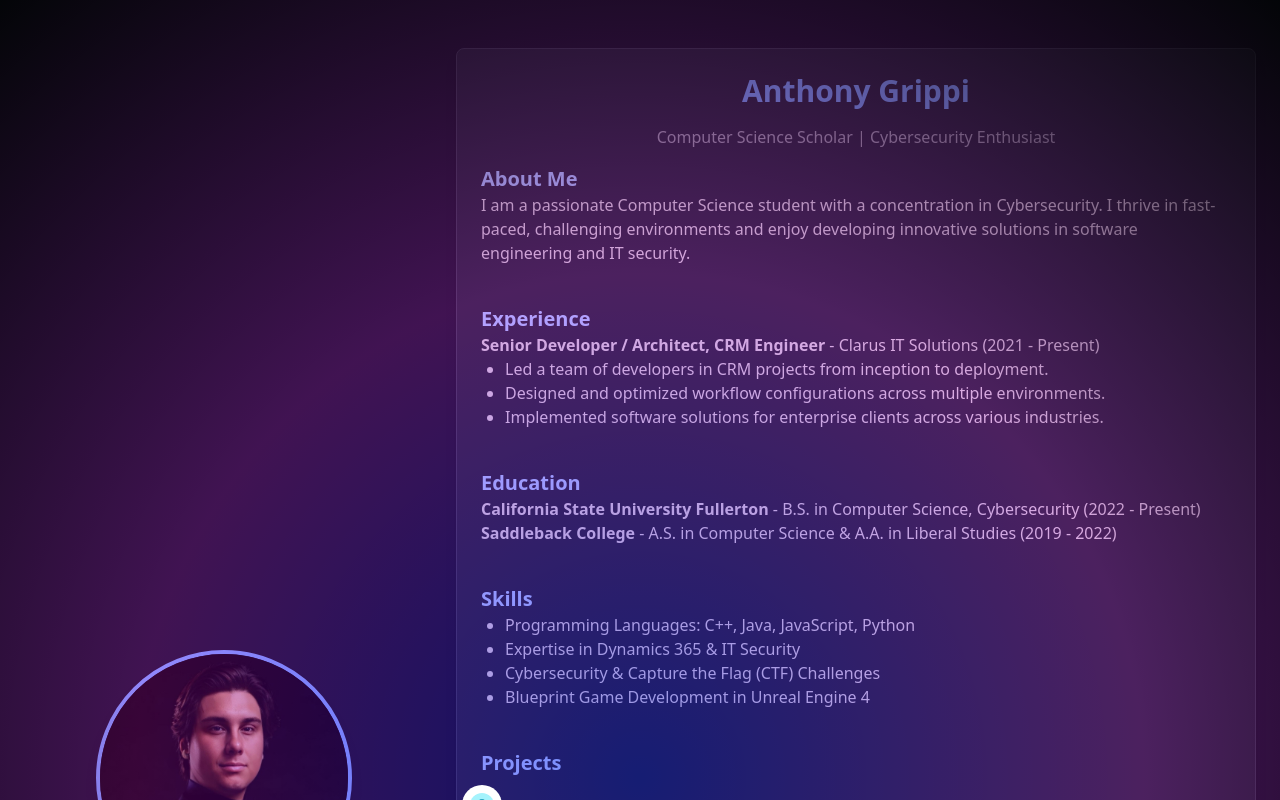
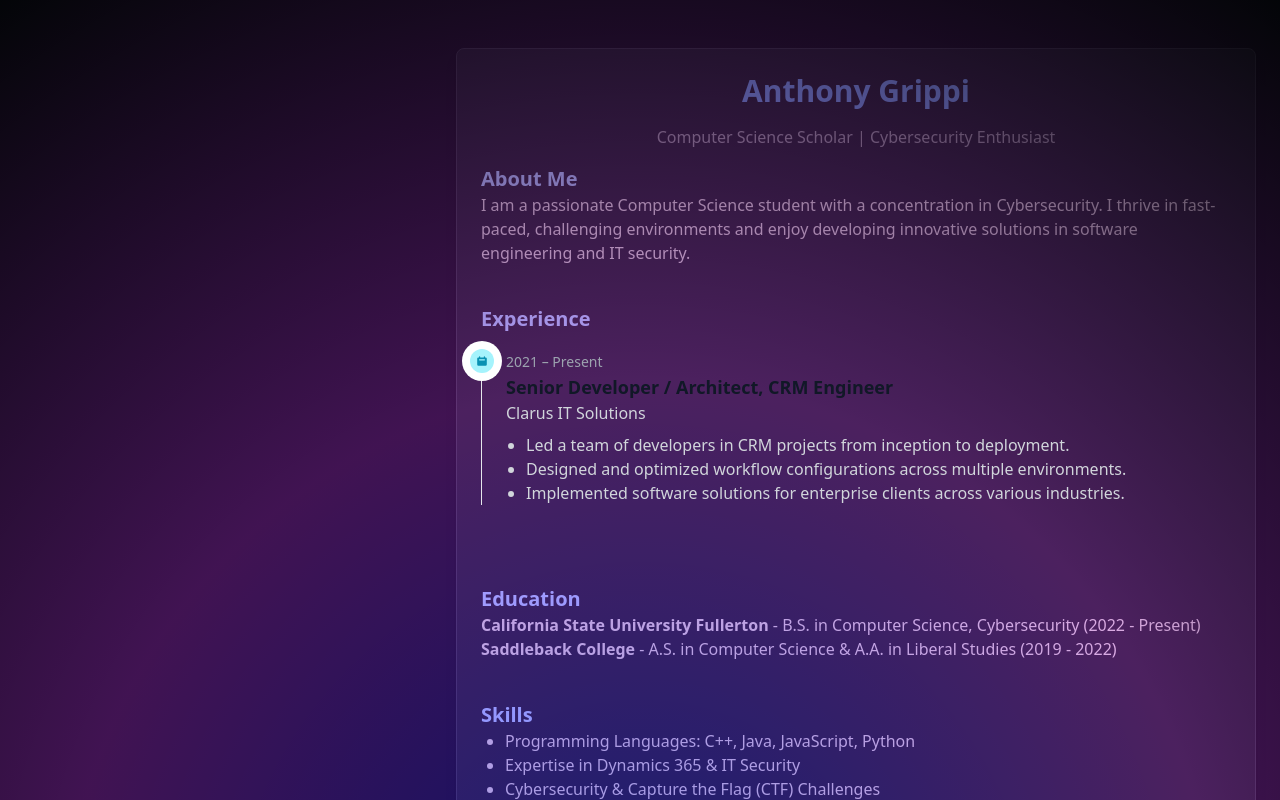
Before and after one commit to Fanaticaj/portfolio, a React (Vite) app in the folder portfolio/: page /Who in a window 1280 px wide. Shown: the top 800 px of the page. Built offline with nearby package versions, Linux system fonts and the light colour scheme.

Commit message:
began implementation on experience section.

```diff
--- /dev/null
+++ b/portfolio/src/components/ExperienceSection.tsx
@@ -0,0 +1,37 @@
+import { Timeline } from "flowbite-react";
+import ExperienceTimelineItem from "./ExperienceTimelineItem";
+
+const ExperienceSection = () => {
+  const experience = [
+    {
+      title: "Senior Developer / Architect, CRM Engineer",
+      company: "Clarus IT Solutions",
+      time: "2021 – Present",
+      bullets: [
+        "Led a team of developers in CRM projects from inception to deployment.",
+        "Designed and optimized workflow configurations across multiple environments.",
+        "Implemented software solutions for enterprise clients across various industries.",
+      ],
+    },
+    // Add more roles here as needed in the future
+  ];
+
+  return (
+    <section className="mb-6">
+      <h3 className="text-xl font-semibold text-blue-300 mb-4">Experience</h3>
+      <Timeline>
+        {experience.map((item) => (
+          <ExperienceTimelineItem
+            key={item.title}
+            title={item.title}
+            company={item.company}
+            time={item.time}
+            bullets={item.bullets}
+          />
+        ))}
+      </Timeline>
+    </section>
+  );
+};
+
+export default ExperienceSection;
--- /dev/null
+++ b/portfolio/src/components/ExperienceTimelineItem.tsx
@@ -0,0 +1,38 @@
+import { HiCalendar } from "react-icons/hi";
+import {
+  TimelineItem,
+  TimelinePoint,
+  TimelineContent,
+  TimelineTime,
+  TimelineTitle,
+  TimelineBody,
+} from "flowbite-react";
+
+type ExperienceProps = {
+  title: string;
+  company: string;
+  time: string;
+  bullets: string[];
+};
+
+const ExperienceTimelineItem = ({ title, company, time, bullets }: ExperienceProps) => {
+  return (
+    <TimelineItem>
+      <TimelinePoint icon={HiCalendar} />
+      <TimelineContent>
+        <TimelineTime>{time}</TimelineTime>
+        <TimelineTitle>{title}</TimelineTitle>
+        <TimelineBody>
+          <p className="text-gray-300 font-medium mb-2">{company}</p>
+          <ul className="list-disc pl-5 text-gray-300">
+            {bullets.map((point, index) => (
+              <li key={index}>{point}</li>
+            ))}
+          </ul>
+        </TimelineBody>
+      </TimelineContent>
+    </TimelineItem>
+  );
+};
+
+export default ExperienceTimelineItem;
--- a/portfolio/src/components/ProjectsSection.tsx
+++ b/portfolio/src/components/ProjectsSection.tsx
@@ -24,6 +24,13 @@ const ProjectsSection = () => {
         "A custom-built FTP server and client application implemented in Python, featuring user authentication, file transfer protocols, and real-time communication over sockets. Demonstrates a strong grasp of networking principles and low-level protocol design.",
       link: "https://github.com/Fanaticaj/ftp-server-client",
     },
+    {
+        title: "Q-Learning Blackjack AI",
+        time: "December 2024",
+        description:
+          "A Python application that learns to play Traditional Blackjack, Blackjack Switch, Spanish Blackjack, and European Blackjack using Q-learning algorithms. This project showcases reinforcement learning techniques and the application of machine learning principles to develop a strategy for optimal gameplay.",
+        link: "https://github.com/Fanaticaj/ftp-server-client"
+    }
   ];
 
   return (
--- a/portfolio/src/pages/Who.tsx
+++ b/portfolio/src/pages/Who.tsx
@@ -2,6 +2,8 @@ import { Card } from "flowbite-react";
 import GradientBackground from "../components/GradientBackground";
 import FooterNav from "../components/FooterNav";
 import ProjectsSection from "../components/ProjectsSection";
+import ExperienceSection from "../components/ExperienceSection";
+
 
 
 const Who = () => {
@@ -36,29 +38,7 @@ const Who = () => {
                 software engineering and IT security.
               </p>
             </section>
-            <section className="mb-6">
-              <h3 className="text-xl font-semibold text-blue-300">
-                Experience
-              </h3>
-              <p className="text-gray-300">
-                <strong>Senior Developer / Architect, CRM Engineer</strong> -
-                Clarus IT Solutions (2021 - Present)
-              </p>
-              <ul className="list-disc pl-6 text-gray-300">
-                <li>
-                  Led a team of developers in CRM projects from inception to
-                  deployment.
-                </li>
-                <li>
-                  Designed and optimized workflow configurations across multiple
-                  environments.
-                </li>
-                <li>
-                  Implemented software solutions for enterprise clients across
-                  various industries.
-                </li>
-              </ul>
-            </section>
+            <ExperienceSection />
             <section className="mb-6">
               <h3 className="text-xl font-semibold text-blue-300">Education</h3>
               <ul className="text-gray-300">
```
